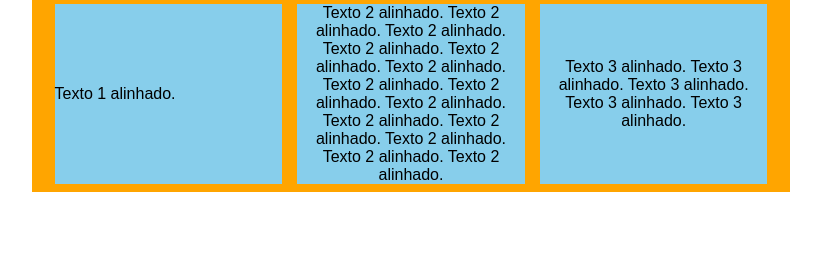
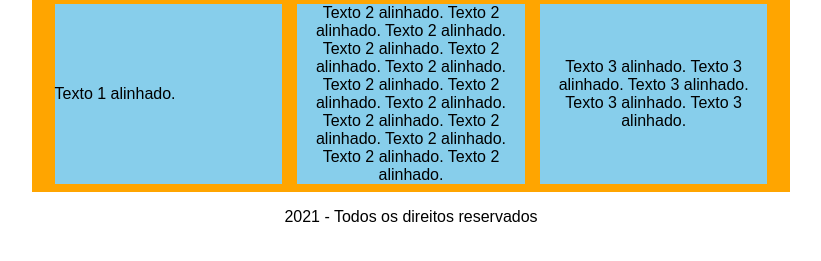
Before and after one commit to frp88/cursogit, a plain HTML site: page centralizar/index.html in a window 1280 px wide. Shown: the part 217-478 px from the top of the page, without its empty margins (229-1050 px from the left). Drawn offline with Linux system fonts and the light colour scheme.

Commit message:
Inserido o rodapé no aqruivo index.html

```diff
--- a/centralizar/index.html
+++ b/centralizar/index.html
@@ -24,5 +24,8 @@
 		</div>
 	</div>
 	</main>
+	<footer>
+		<p>2021 - Todos os direitos reservados</p>
+	</footer>
 </body>
 </html>
```
